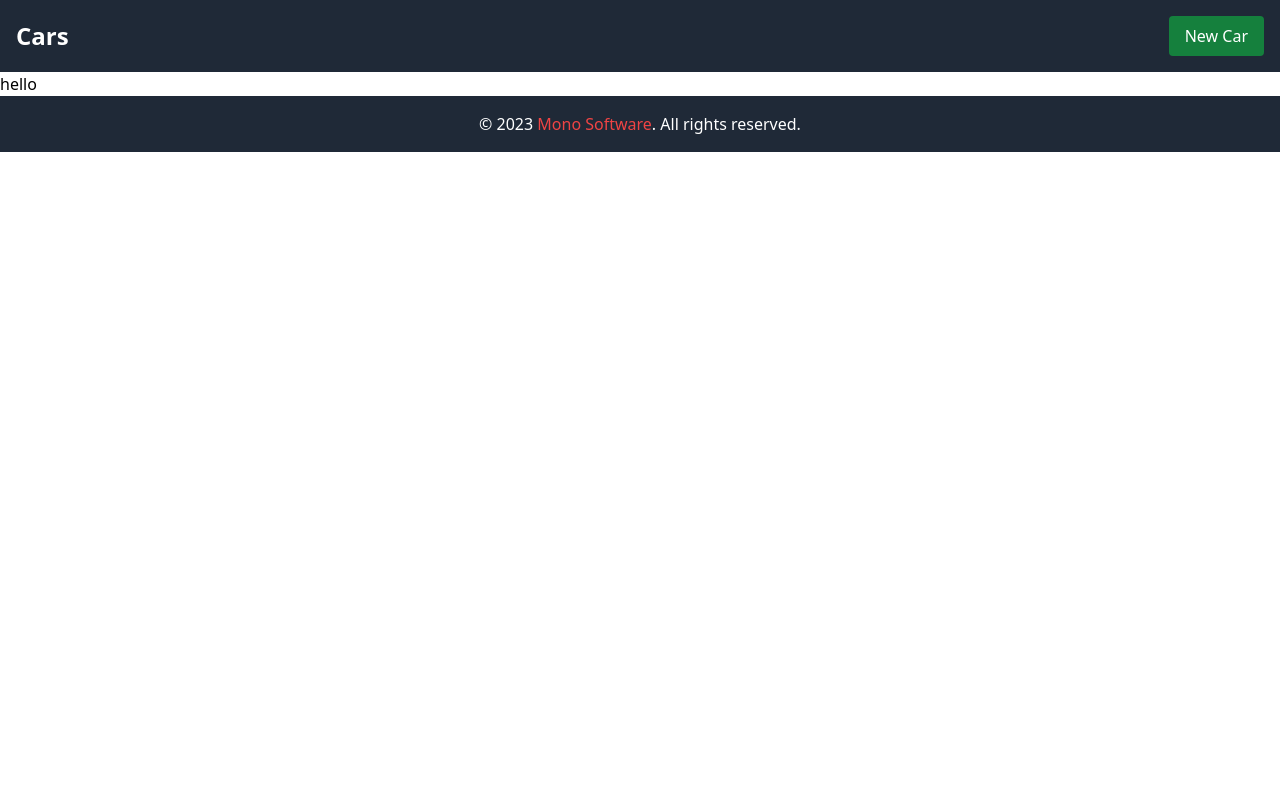
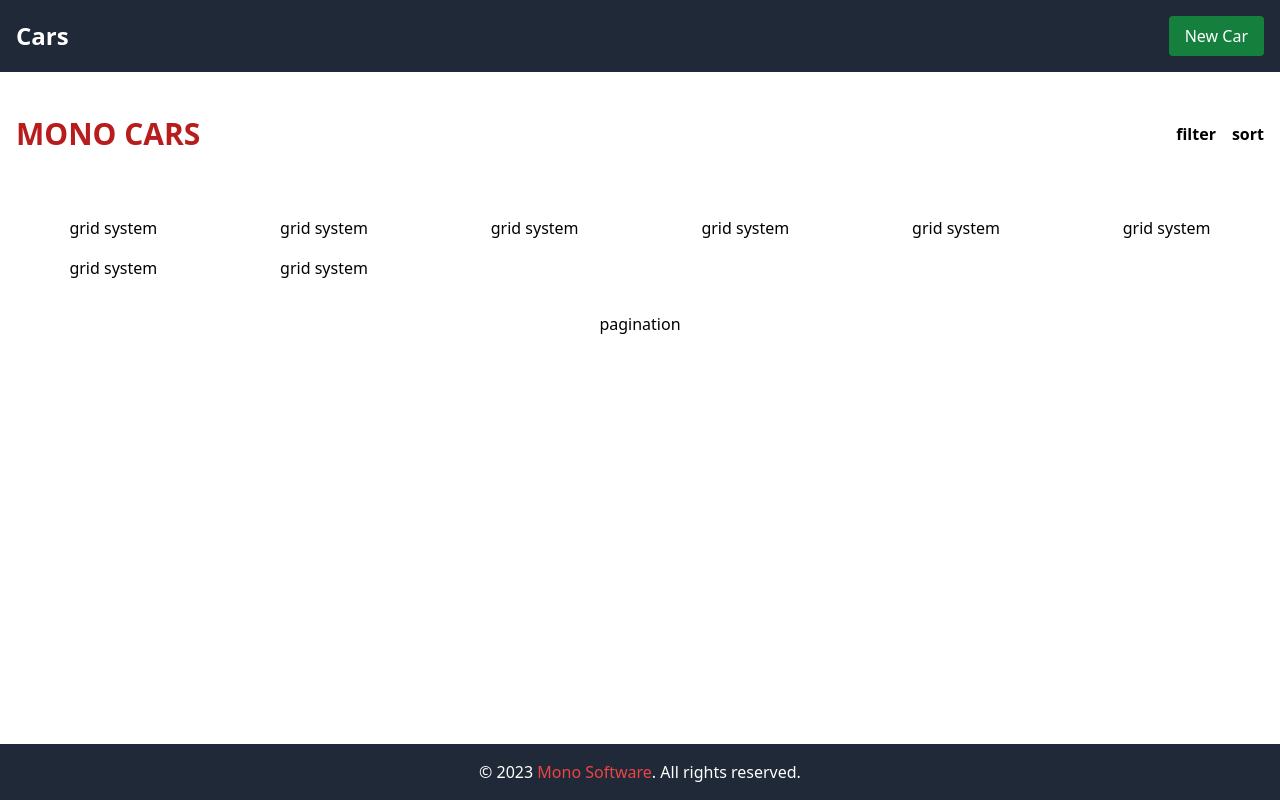
Before and after one commit to CroFrank/Cars, a React (Vite) app: page / in a window 1280 px wide. Built offline with nearby package versions, Linux system fonts and the light colour scheme.

Commit message:
create home page

```diff
--- a/src/App.tsx
+++ b/src/App.tsx
@@ -1,8 +1,27 @@
 function App() {
   return (
-    <>
-      <h1>hello</h1>
-    </>
+    <div className="container mx-auto flex-grow p-4">
+      <main className="flex flex-col">
+        <section className="flex flex-col items-center sm:flex-row sm:justify-between mt-7 font-bold">
+          <h1 className="text-red-700 text-3xl max-sm:mb-5">MONO CARS</h1>
+          <div className="flex justify-between gap-4">
+            <button>filter</button>
+            <button>sort</button>
+          </div>
+        </section>
+        <section className="grid place-items-center grid-cols-1 sm:grid-cols-2 md:grid-cols-3 lg:grid-cols-4 xl:grid-cols-6 gap-4 mt-16">
+          <div>grid system</div>
+          <div>grid system</div>
+          <div>grid system</div>
+          <div>grid system</div>
+          <div>grid system</div>
+          <div>grid system</div>
+          <div>grid system</div>
+          <div>grid system</div>
+        </section>
+        <section className="flex justify-center mt-8">pagination</section>
+      </main>
+    </div>
   )
 }
 
--- a/src/main.tsx
+++ b/src/main.tsx
@@ -7,8 +7,10 @@ import Footer from "./components/Footer.tsx"
 
 ReactDOM.createRoot(document.getElementById("root")!).render(
   <React.StrictMode>
-    <Navbar />
-    <App />
-    <Footer />
+    <div className="flex flex-col min-h-screen">
+      <Navbar />
+      <App />
+      <Footer />
+    </div>
   </React.StrictMode>
 )
```
